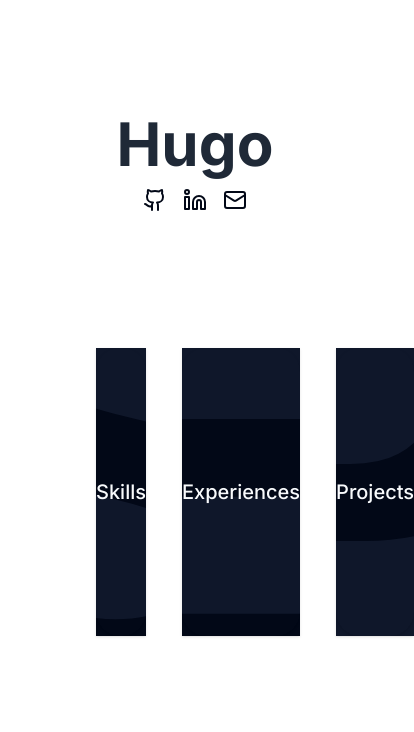
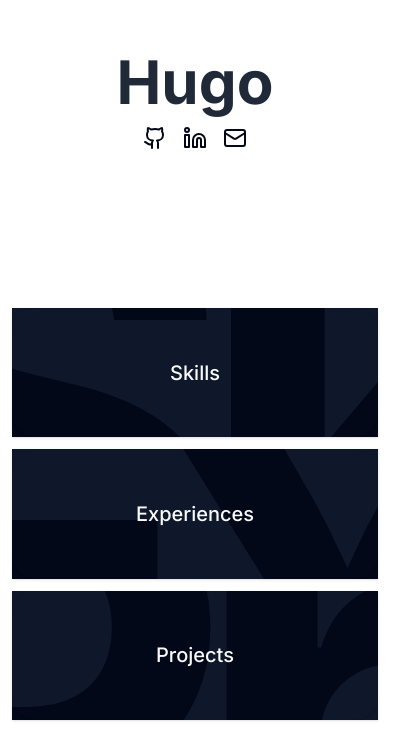
Before and after one commit to Aldresus/hugochampyfr_2023, a Next.js app: page / in a window 390 px wide. Shown: the part 112-844 px from the top of the page, 414 px wide, since content can reach past the window. Built offline with nearby package versions, Linux system fonts and the light colour scheme.

Commit message:
responsiveness

```diff
--- a/src/app/page.tsx
+++ b/src/app/page.tsx
@@ -4,7 +4,7 @@ import { ButtonTextBackground } from "@/components/ui/buttonTextBackground";
 
 export default function Home() {
   return (
-    <main className="flex min-h-screen flex-col items-center justify-between p-24">
+    <main className="flex min-h-screen flex-col items-center justify-between p-3 lg:p-24">
       <div className="flex flex-1">
         <div className="flex flex-col justify-center gap-2">
           <Title size="h1">Hugo</Title>
@@ -12,7 +12,7 @@ export default function Home() {
         </div>
       </div>
 
-      <div className="flex flex-1 gap-9 w-full">
+      <div className="flex flex-1 gap-3 lg:gap-9 w-full flex-col lg:flex-row">
         <div className="flex flex-1">
           <ButtonTextBackground
             className="shadow overflow-hidden"
```
